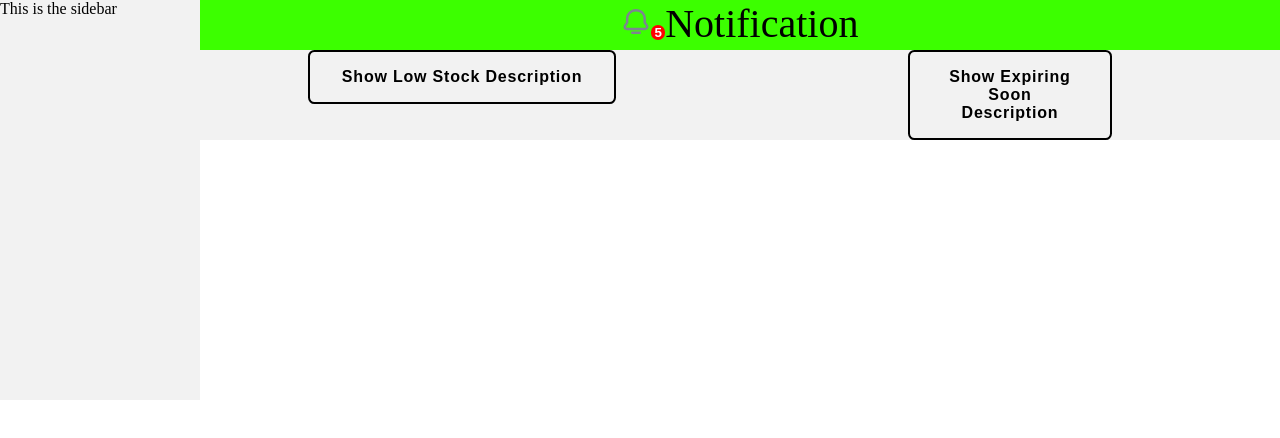
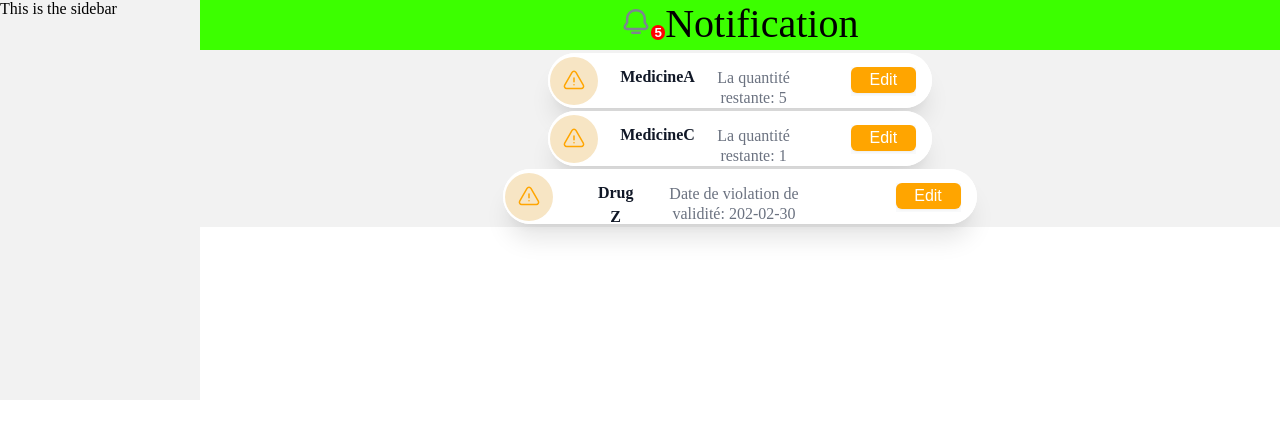
Before and after one commit to AiMouad/Pharmacy-Prject, a React (Create React App) app: page / in a window 1280 px wide. Shown: the top 438 px of the page. Built offline with nearby package versions, Linux system fonts and the light colour scheme.

Commit message:
New page

```diff
--- a/src/components/Notification/Notification.css
+++ b/src/components/Notification/Notification.css
@@ -66,7 +66,7 @@
 
 .info{
   background: #f2f2f2;
-  width: 50%;
+  width: 100%;
   justify-items: center;
 
 }
@@ -81,134 +81,66 @@
   animation: fadeIn 2s ease-in-out;
 }
 
-.fancy {
-  background-color: transparent;
-  border: 2px solid #000;
-  border-radius: 150;
-  box-sizing: border-box;
-  color: black;
-  cursor: pointer;
-  display: inline-block;
-  font-weight: 700;
-  letter-spacing: 0.05em;
-  margin: 0px 20%;
-  outline: none;
-  overflow: visible;
-  padding: 1em 2em;
-  position: relative;
-  text-align: center;
-  text-decoration: none;
-  text-transform: none;
-  transition: all 0.5s ease-in-out;
-  user-select: none;
-  font-size: 100%;
-  border-radius: 0.4rem;
 
- }
+ .card {
+  background-color: #ffffff;
+  border-radius: 5rem;
+  max-width: 100%;
+  height: 55px;
+  margin: 3px;
+  box-shadow: 0 20px 25px -5px rgba(0, 0, 0, 0.1), 0 10px 10px -5px rgba(0, 0, 0, 0.04);
+  animation: slideUp 0.5s ease-in-out;
+  animation-fill-mode: both;
+  opacity: 0;
+}
+.card:nth-child(1) {
+  transition-delay: 0.1s;
+}
+.card:nth-child(2) {
+  transition-delay: 0.2s;
+}
+.card:nth-child(3) {
+  transition-delay: 0.3s;
+}
+@keyframes slideUp {
+  from {
+    transform: translateY(100%);
+    opacity: 0;
+  }
+  to {
+    transform: translateY(0);
+    opacity: 1;
+  }
+}
 
 
+.header {
+  height: 100%;
+  size: 20px;
+  margin: 0px;
+  display: flex;
+  justify-content: space-between;
+  padding: 0;
+  background-color: #ffffff;
+    border-radius: 50px;
 
- .fancy .text {
-  font-size: 1.125em;
-  line-height: 1.33333em;
-  padding-left: 2em;
-  display: block;
-  text-align: left;
-  transition: all 0.3s ease-in-out;
-  text-transform: uppercase;
-  text-decoration: none;
-  color: black;
- }
-
- .fancy .top-key {
-  height: 2px;
-  width: 1.5625rem;
-  top: -2px;
-  left: 0.625rem;
-  position: absolute;
-  background: #e8e8e8;
-  transition: width 0.5s ease-out, left 0.3s ease-out;
- }
-
- .fancy .bottom-key-1 {
-  height: 2px;
-  width: 1.5625rem;
-  right: 1.875rem;
-  bottom: -2px;
-  position: absolute;
-  background: #e8e8e8;
-  transition: width 0.5s ease-out, right 0.3s ease-out;
- }
-
- .fancy .bottom-key-2 {
-  height: 2px;
-  width: 0.625rem;
-  right: 0.625rem;
-  bottom: -2px;
-  position: absolute;
-  background: #e8e8e8;
-  transition: width 0.5s ease-out, right 0.3s ease-out;
-  left: -2px;
-  width: 0px;
- }
-
- .fancy:hover {
-  color: #0dff00;
-  background: black;
- }
-
- .fancy:hover::before {
-  width: 0.9375rem;
-  background: wheat;
- }
-
- .fancy:hover .text {
-  color: white;
-  padding-left: 1.5em;
- }
-
- .fancy:hover .top-key {
-  left: -2px;
-  width: 0px;
- }
-
- .fancy:hover .bottom-key-1,
-  .fancy:hover .bottom-key-2 {
-  right: 0;
-  width: 0;
- }
-
- .card {
-  overflow: hidden;
-  position: relative;
-  background-color: #ffffff;
-  text-align: left;
-  border-radius: 0.5rem;
-  max-width: 100%;
-  margin: 10px;
-  box-shadow: 0 20px 25px -5px rgba(0, 0, 0, 0.1), 0 10px 10px -5px rgba(0, 0, 0, 0.04);
-}
-
-.header {
-  padding: 1.25rem 1rem 1rem 1rem;
-  background-color: #ffffff;
 }
 
 .image {
-  display: flex;
-  margin-left: auto;
-  margin-right: auto;
-  background-color: #FEE2E2;
-  flex-shrink: 0;
+  display: grid;
   justify-content: center;
   align-items: center;
+  margin-top: 0.23rem;
+  margin-left: 0.1rem;
+  background-color: #f7e5c4;
+  flex-shrink: 0;
   width: 3rem;
   height: 3rem;
-  border-radius: 9999px;
+  border-radius: 50%;
 }
 
 .image svg {
-  color: #DC2626;
+  color: orange;
   width: 1.5rem;
   height: 1.5rem;
 }
@@ -216,6 +148,9 @@
 .content {
   margin-top: 0.75rem;
   text-align: center;
+  display: flex;
+  width: 50%;
+  justify-content: space-around;
 }
 
 .title {
@@ -226,48 +161,35 @@
 }
 
 .message {
-  margin-top: 0.5rem;
+  margin: 10px;
+  margin-top: 3px;
   color: #6B7280;
-  font-size: 0.875rem;
+  font-size: 1rem;
   line-height: 1.25rem;
 }
 
 .actions {
   margin: 0.75rem 1rem;
+  margin-top: 0.9rem;
   background-color: #F9FAFB;
 }
 
 .Edit {
   display: inline-flex;
-  padding: 0.5rem 1rem;
-  background-color: #DC2626;
+  background-color: orange;
   color: #ffffff;
   font-size: 1rem;
   line-height: 1.5rem;
   font-weight: 500;
   justify-content: center;
-  width: 100%;
+  width: 65px;
   border-radius: 0.375rem;
   border-width: 1px;
   border-color: transparent;
   box-shadow: 0 1px 2px 0 rgba(0, 0, 0, 0.05);
 }
 
-.cancel {
-  display: inline-flex;
-  margin-top: 0.75rem;
-  padding: 0.5rem 1rem;
-  background-color: #ffffff;
-  color: #374151;
-  font-size: 1rem;
-  line-height: 1.5rem;
-  font-weight: 500;
-  justify-content: center;
-  width: 100%;
-  border-radius: 0.375rem;
-  border: 1px solid #D1D5DB;
-  box-shadow: 0 1px 2px 0 rgba(0, 0, 0, 0.05);
-}
+
 svg {
   width: 30px
 }
--- a/src/components/Notification/Notification.js
+++ b/src/components/Notification/Notification.js
@@ -5,8 +5,6 @@ const Notification = () => {
   const [lowStockMedicines, setLowStockMedicines] = useState([]);
   const [expiringSoonDrugs, setExpiringSoonDrugs] = useState([]);
 
-  const [showLowStockDescription, setShowLowStockDescription] = useState(false);
-  const [showExpiringSoonDescription, setShowExpiringSoonDescription] = useState(false);
 
   const Edit = () => {
     window.location.href = "";
@@ -41,13 +39,6 @@ const Notification = () => {
     setLowStockMedicines(lowStockMedicinesFiltered);
     setExpiringSoonDrugs(expiringSoonDrugsFiltered);
   }, []);
-    const toggleLowStockDescription = () => {
-        setShowLowStockDescription(prevState => !prevState);
-    };
-
-    const toggleExpiringSoonDescription = () => {
-        setShowExpiringSoonDescription(prevState => !prevState);
-    };
 
   return (
     <div className="notification-page">
@@ -55,73 +46,66 @@ const Notification = () => {
       <div className="Noti">
         <div className='up'>
           <button className="But">
-                    <svg xmlns="http://www.w3.org/2000/svg" viewBox="0 0 24 25" fill="none"><path fill-rule="evenodd" fill="#7D8590" d="m11.9572 4.31201c-3.35401 0-6.00906 2.59741-6.00906 5.67742v3.29037c0 .1986-.05916.3927-.16992.5576l-1.62529 2.4193-.01077.0157c-.18701.2673-.16653.5113-.07001.6868.10031.1825.31959.3528.67282.3528h14.52603c.2546 0 .5013-.1515.6391-.3968.1315-.2343.1117-.4475-.0118-.6093-.0065-.0085-.0129-.0171-.0191-.0258l-1.7269-2.4194c-.121-.1695-.186-.3726-.186-.5809v-3.29037c0-1.54561-.6851-3.023-1.7072-4.00431-1.1617-1.01594-2.6545-1.67311-4.3019-1.67311zm-8.00906 5.67742c0-4.27483 3.64294-7.67742 8.00906-7.67742 2.2055 0 4.1606.88547 5.6378 2.18455.01.00877.0198.01774.0294.02691 1.408 1.34136 2.3419 3.34131 2.3419 5.46596v2.97007l1.5325 2.1471c.6775.8999.6054 1.9859.1552 2.7877-.4464.795-1.3171 1.4177-2.383 1.4177h-14.52603c-2.16218 0-3.55087-2.302-2.24739-4.1777l1.45056-2.1593zm4.05187 11.32257c0-.5523.44772-1 1-1h5.99999c.5523 0 1 .4477 1 1s-.4477 1-1 1h-5.99999c-.55228 0-1-.4477-1-1z" clip-rule="evenodd"></path></svg>
+            <svg xmlns="http://www.w3.org/2000/svg" viewBox="0 0 24 25" fill="none">
+              <path fill-rule="evenodd" fill="#7D8590" d="m11.9572 4.31201c-3.35401 0-6.00906 2.59741-6.00906 5.67742v3.29037c0 .1986-.05916.3927-.16992.5576l-1.62529 2.4193-.01077.0157c-.18701.2673-.16653.5113-.07001.6868.10031.1825.31959.3528.67282.3528h14.52603c.2546 0 .5013-.1515.6391-.3968.1315-.2343.1117-.4475-.0118-.6093-.0065-.0085-.0129-.0171-.0191-.0258l-1.7269-2.4194c-.121-.1695-.186-.3726-.186-.5809v-3.29037c0-1.54561-.6851-3.023-1.7072-4.00431-1.1617-1.01594-2.6545-1.67311-4.3019-1.67311zm-8.00906 5.67742c0-4.27483 3.64294-7.67742 8.00906-7.67742 2.2055 0 4.1606.88547 5.6378 2.18455.01.00877.0198.01774.0294.02691 1.408 1.34136 2.3419 3.34131 2.3419 5.46596v2.97007l1.5325 2.1471c.6775.8999.6054 1.9859.1552 2.7877-.4464.795-1.3171 1.4177-2.383 1.4177h-14.52603c-2.16218 0-3.55087-2.302-2.24739-4.1777l1.45056-2.1593zm4.05187 11.32257c0-.5523.44772-1 1-1h5.99999c.5523 0 1 .4477 1 1s-.4477 1-1 1h-5.99999c-.55228 0-1-.4477-1-1z" clip-rule="evenodd"></path>
+            </svg>
             <span className="notifications-count">5</span>
           </button>
           Notification
         </div>
         <div className='down'>
           <div className='info'>
-                <button class="fancy" onClick={toggleLowStockDescription}>
-                    {showLowStockDescription ? 'Hide Low Stock Description' : 'Show Low Stock Description'}
-                </button>
-                {showLowStockDescription && lowStockMedicines.length > 0 && (
             <div id={"font"} className={`low-stock ${lowStockMedicines ? '' : 'hide'}`}>
-
               <ul>
                 {lowStockMedicines.map(([name, qty]) => (
-                            <div class="card">
-                            <div class="header">
-                                <div class="image"><svg aria-hidden="true" stroke="currentColor" stroke-width="1.5" viewBox="0 0 24 24" fill="none">
-                                            <path d="M12 9v3.75m-9.303 3.376c-.866 1.5.217 3.374 1.948 3.374h14.71c1.73 0 2.813-1.874 1.948-3.374L13.949 3.378c-.866-1.5-3.032-1.5-3.898 0L2.697 16.126zM12 15.75h.007v.008H12v-.008z" stroke-linejoin="round" stroke-linecap="round"></path>
-                                        </svg></div>
-                                <div class="content">
-                                <span class="title">{`${name}`}</span>
-                                <p class="message">La quantité restante: {`${qty}`} </p>
+
+                  <div className="card">
+                    <div className="header">
+                      <div className="image">
+                        <svg aria-hidden="true" stroke="currentColor" strokeWidth="1.5" viewBox="0 0 24 24" fill="none">
+                          <path d="M12 9v3.75m-9.303 3.376c-.866 1.5.217 3.374 1.948 3.374h14.71c1.73 0 2.813-1.874 1.948-3.374L13.949 3.378c-.866-1.5-3.032-1.5-3.898 0L2.697 16.126zM12 15.75h.007v.008H12v-.008z" strokeLinejoin="round" strokeLinecap="round"></path>
+                        </svg>
                       </div>
-                                <div class="actions">
+                      <div className="content">
+                        <span className="title">{`${name}`}</span>
+                        <div  className="message">
+                        <span>La quantité restante: {`${qty}`} </span>
+                        </div>
+                      </div>
+                      <div className="actions">
+                        <button className="Edit" onClick={Edit}>Edit</button>
+                      </div>
+                    </div>
+                  </div>
+
+                ))}
+              </ul>
+            </div>
+
+            <div id={"font"} className={`expiring-soon ${expiringSoonDrugs ? '' : 'hide'}`}>
+              <ul>
+                {expiringSoonDrugs.map(({ name, validity }) => (
+                  <div className="card">
+                    <div className="header">
+                      <div className="image">
+                        <svg aria-hidden="true" stroke="currentColor" strokeWidth="1.5" viewBox="0 0 24 24" fill="none">
+                          <path d="M12 9v3.75m-9.303 3.376c-.866 1.5.217 3.374 1.948 3.374h14.71c1.73 0 2.813-1.874 1.948-3.374L13.949 3.378c-.866-1.5-3.032-1.5-3.898 0L2.697 16.126zM12 15.75h.007v.008H12v-.008z" strokeLinejoin="round" strokeLinecap="round"></path>
+                        </svg>
+                      </div>
+                      <div className="content">
+                        <span className="title">{`${name}`}</span>
+                        <p className="message">Date de violation de validité: {`${validity}`} </p>
+                      </div>
+                      <div className="actions">
                         <button className="Edit" onClick={Edit}>Edit</button>
                       </div>
                     </div>
                   </div>
                 ))}
               </ul>
-                        <div className="animation" />
-                    </div>
-                )}
-                </div>
-
-                <div className='info'>
-                <p></p>
-                <button class="fancy" onClick={toggleExpiringSoonDescription}>
-                    {showExpiringSoonDescription ? 'Hide Expiring Soon Description' : 'Show Expiring Soon Description'}
-                </button>
-                {showExpiringSoonDescription && expiringSoonDrugs.length > 0 && (
-                    <div id={"font"} className={`expiring-soon ${expiringSoonDrugs ? '' : 'hide'}`}>
-                        <ul>
-                            {expiringSoonDrugs.map(({ name, validity }) => (
-                            <div class="card">
-                            <div class="header">
-                                <div class="image"><svg aria-hidden="true" stroke="currentColor" stroke-width="1.5" viewBox="0 0 24 24" fill="none">
-                                            <path d="M12 9v3.75m-9.303 3.376c-.866 1.5.217 3.374 1.948 3.374h14.71c1.73 0 2.813-1.874 1.948-3.374L13.949 3.378c-.866-1.5-3.032-1.5-3.898 0L2.697 16.126zM12 15.75h.007v.008H12v-.008z" stroke-linejoin="round" stroke-linecap="round"></path>
-                                        </svg></div>
-                                <div class="content">
-                                <span class="title">{`${name}`}</span>
-                                <p class="message">Date de violation de validité: {`${validity}`} </p>
-                                </div>
-                                <div class="actions">
-                                <button className="Edit" onClick={Edit}>Edit</button>
             </div>
           </div>
         </div>
-                            ))}
-                        </ul>
-                        <div className="animation" />
-                    </div>
-                )}
-                </div>
-                </div>
-
       </div>
     </div>
   );
```
Lines whose indentation alone changed are shown as unchanged.
